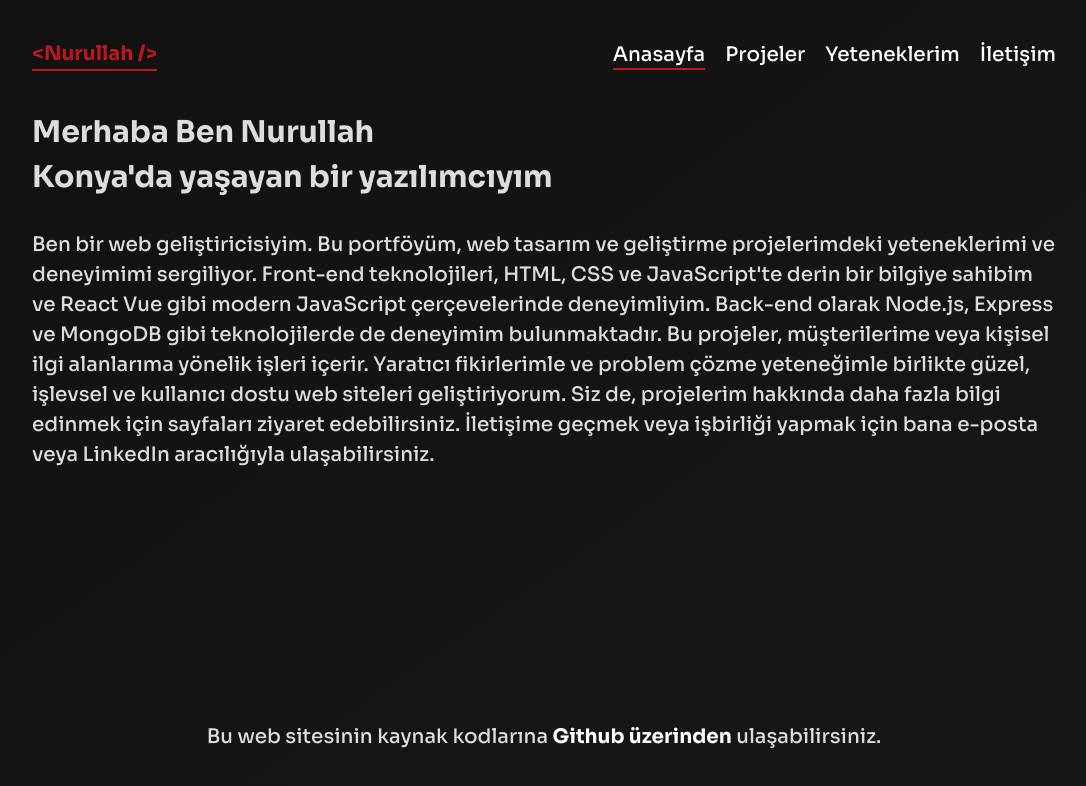
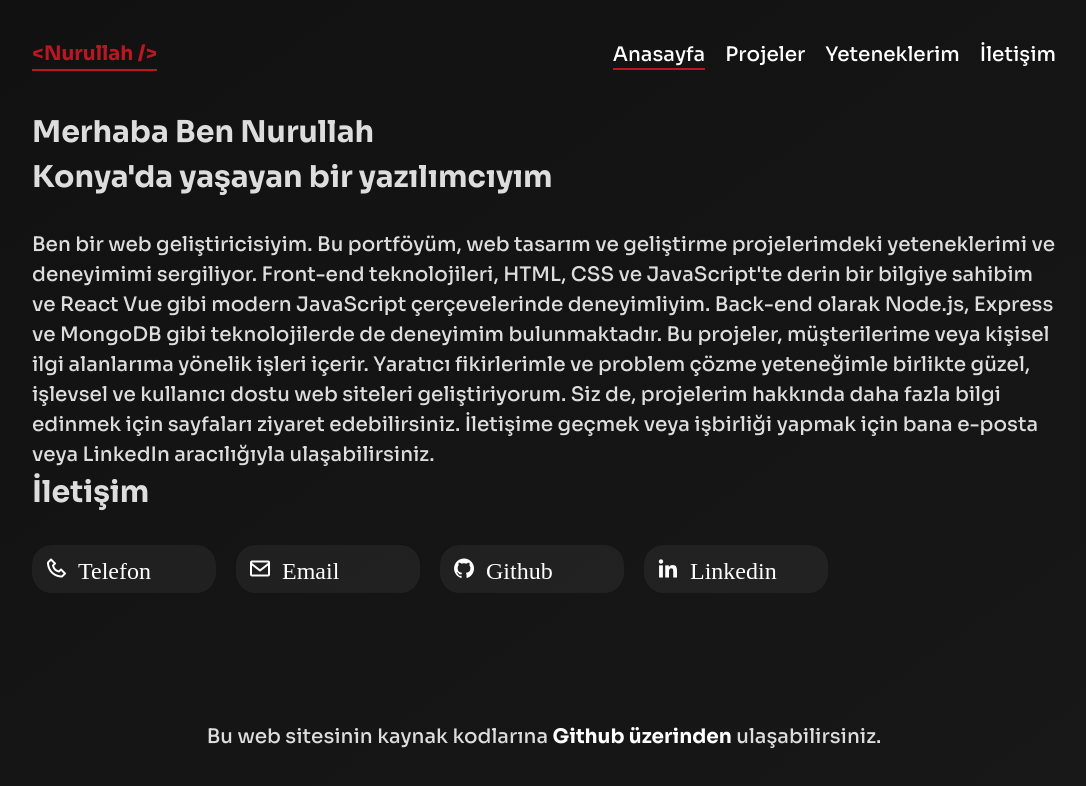
Before and after one commit to Nurullah-Nergiz/webpage, a Nuxt app: page / in a window 1280 px wide. Shown: the top 786 px of the page, without its empty margins (96-1182 px from the left). Built offline with nearby package versions, Linux system fonts and the light colour scheme.

Commit message:
Update index.vue

```diff
--- a/pages/index.vue
+++ b/pages/index.vue
@@ -39,6 +39,29 @@ export default {
       e-posta veya LinkedIn aracılığıyla ulaşabilirsiniz.
     </div>
   </section>
+  <section class="contact">
+    <h1>İletişim</h1>
+    <span>
+      <a href="tel:+905457241456" class="bx bx-phone">
+        <p>Telefon</p>
+      </a>
+      <a href="mailto:nurullah-nergiz@hotmail.com" class="bx bx-envelope"
+        ><p>Email</p>
+      </a>
+      <a
+        href="https://github.com/Nurullah-Nergiz/"
+        target="_blank"
+        class="bx bxl-github"
+        ><p>Github</p>
+      </a>
+      <a
+        href="https://www.linkedin.com/in/nurullah-nergiz-375674221/"
+        target="_blank"
+        class="bx bxl-linkedin"
+        ><p>Linkedin</p>
+      </a>
+    </span>
+  </section>
 </template>
 
 <style></style>
```
